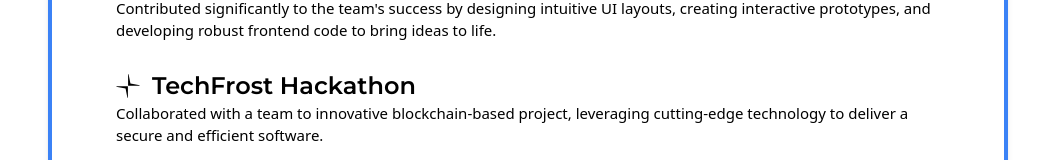
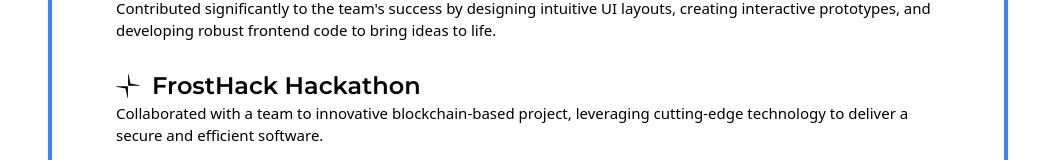
Before and after one commit to poulamiadhikary/Portfolio-Poulami, a React (Vite) app: page / in a window 1280 px wide. Shown: the part 1139-1299 px from the top of the page, without its empty margins (112-1167 px from the left). Built offline with nearby package versions, Linux system fonts and the light colour scheme; a web font is replaced by a local one; what tailwindcss-motion would draw is missing.

Commit message:
Update LandingPage.jsx

```diff
--- a/src/LandingPage.jsx
+++ b/src/LandingPage.jsx
@@ -169,7 +169,7 @@ function LandingPage() {
                             </div>
 
                             <div className='w-full flex flex-col justify-center items-start mt-7'>
-                                <div className='h-auto w-full flex justify-start items-center gap-3 font-semibold font-Montserrat text-sm md:text-lg lg:text-2xl'><SiPolestar className='motion-preset-spin motion-duration-2000' />TechFrost Hackathon</div>
+                                <div className='h-auto w-full flex justify-start items-center gap-3 font-semibold font-Montserrat text-sm md:text-lg lg:text-2xl'><SiPolestar className='motion-preset-spin motion-duration-2000' />FrostHack Hackathon</div>
                                 <p className='text-[8px] md:text-[10px] lg:text-[15px]'>Collaborated with a team to innovative blockchain-based project, leveraging cutting-edge technology to deliver a secure and efficient software. </p>
                             </div>
 
```
